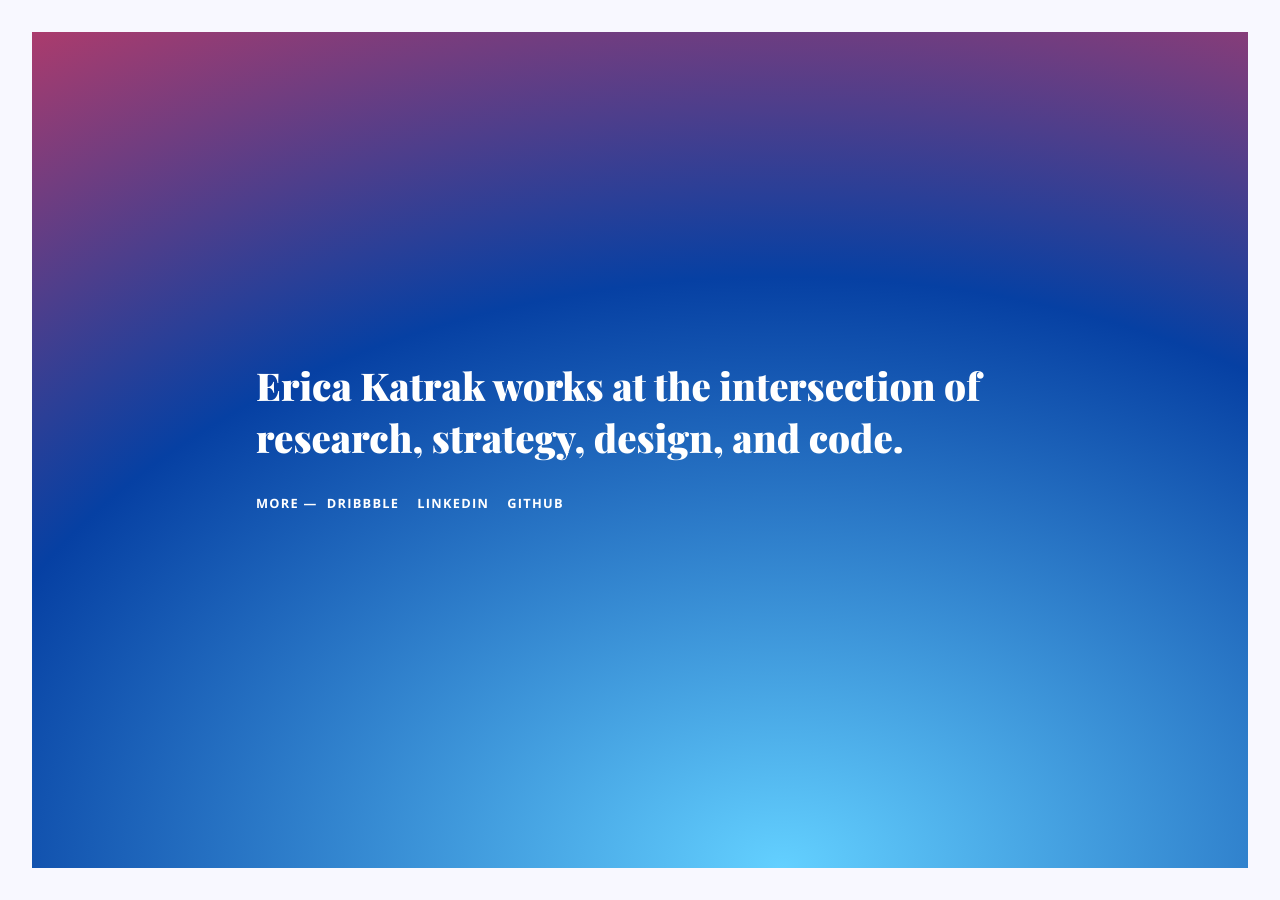
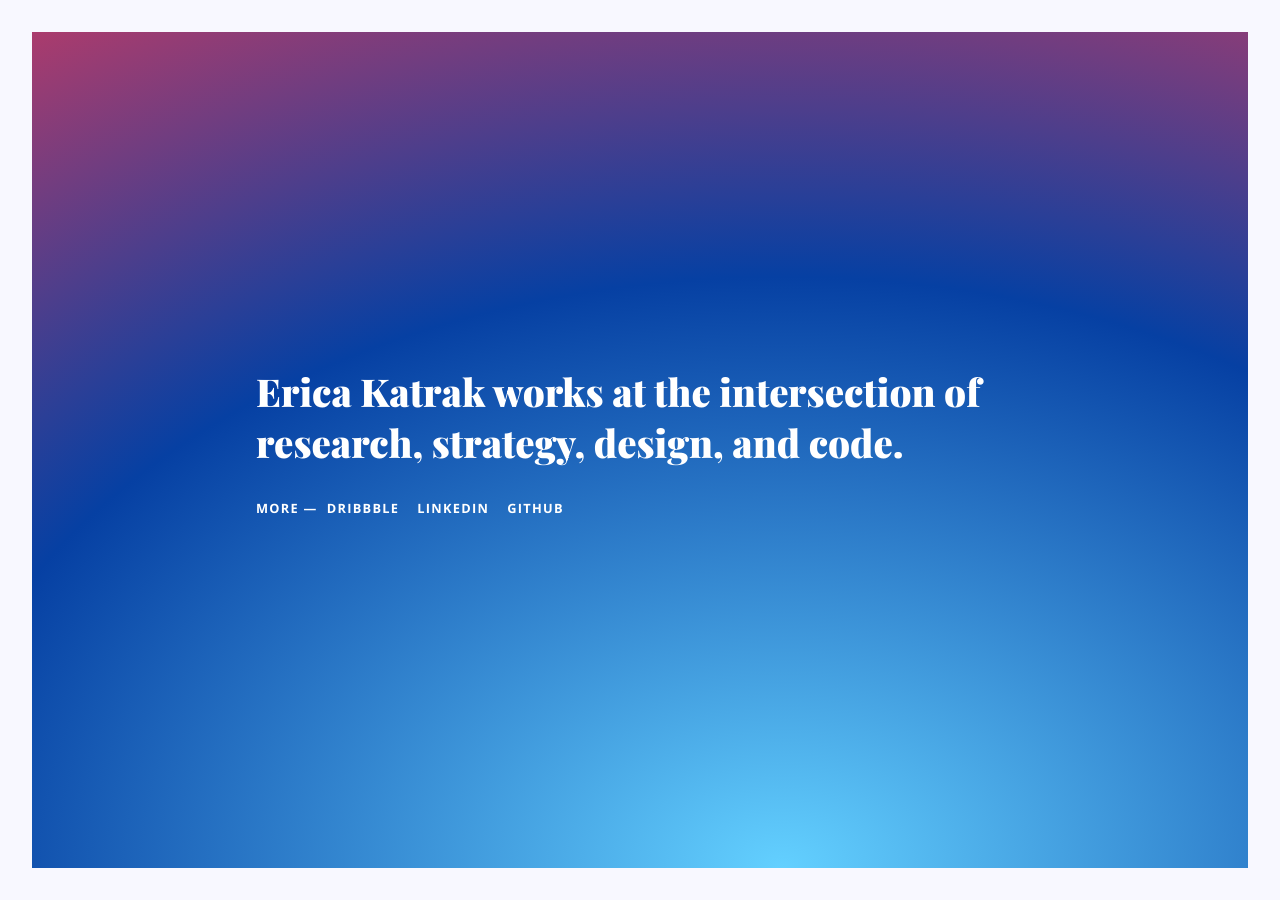
Before and after one commit to ericakatrak/ericakatrak.github.io, a Jekyll site: the page built from index.html, in a window 1280 px wide. Built offline with Jekyll 4.4.1, drawn with Linux system fonts in a browser that asks for light colours.

Commit message:
style tweak

```diff
--- a/css/style.css
+++ b/css/style.css
@@ -75,7 +75,7 @@ p {
 	font-family: "Open Sans", sans-serif;
 	letter-spacing: 0.1vw;
 	animation: fade 2s ease-out -.65s;
-	padding-bottom: 1.8vw;
+	padding-bottom: 1vw;
 }
 
 a {
```
